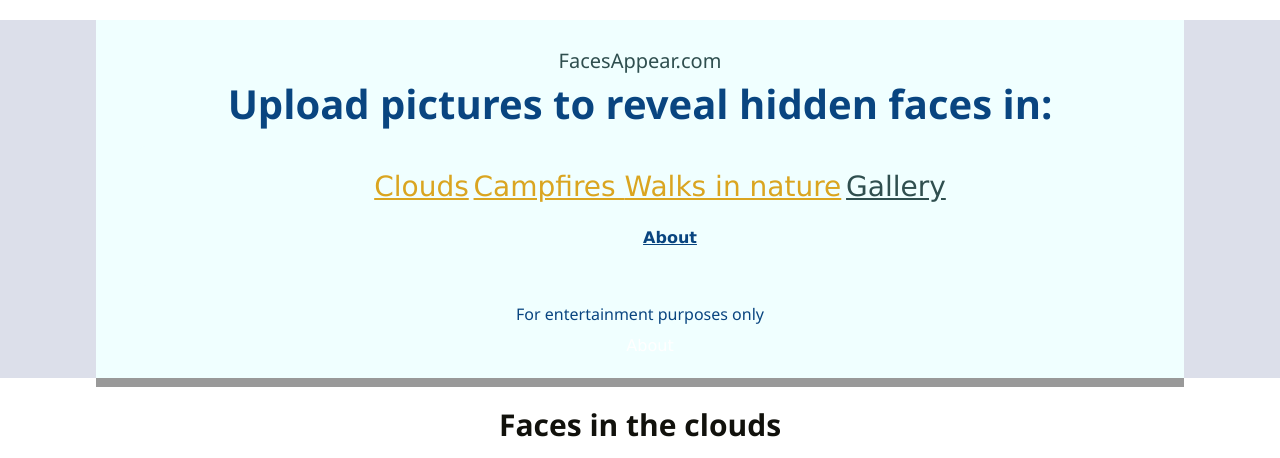
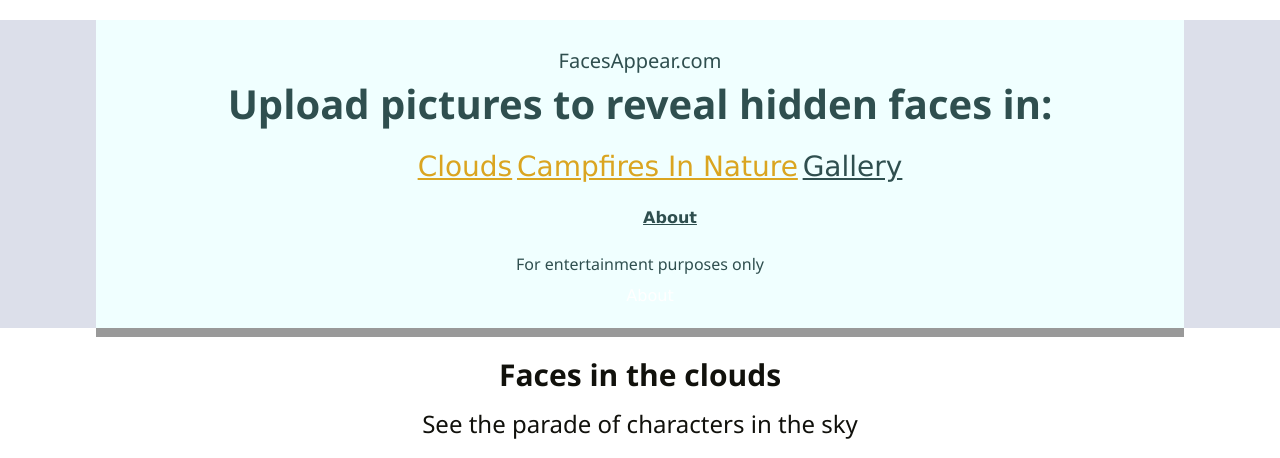
Before and after one commit to DGTBMB/Apparences, a Flask app: page / in a window 1280 px wide. Shown: the top 458 px of the page. Run offline with Flask 2, Linux system fonts and the light colour scheme; some libraries are stand-ins or nearby versions.

Commit message:
Update index.html

```diff
--- a/templates/index.html
+++ b/templates/index.html
@@ -60,9 +60,6 @@
 
         .todo_container {
             background-color: #f0ffff; /*#3982b8;*/
-            padding: 20px;
-            margin: 20px;
-            border-radius: 10px;
             margin-top: 20px;
             margin-bottom: 20px;
             text-align: center;
@@ -382,28 +379,28 @@
     <div class="header">
     <div class= "header_container">
         <div class="header-text">
-            <h4 style="ccolor:  rgb(9,69,128)" >FacesAppear.com</h4>
-            <h3 style= "color:  rgb(9,69,128); font-size: 40px"><strong>Upload  pictures to reveal hidden faces in:</strong></h3>
+            <h4 style="color:  darkslategray" >FacesAppear.com</h4>
+            <h3 style= "color: darkslategray; font-size: 40px"><strong>Upload pictures to reveal hidden faces in:</strong></h3>
 
             <div class="todo_container">
                 <ul class="todo-list">
 
                 <a href="#cloud" class="todo_links" span style= "color: goldenrod; font-size: 28px">Clouds</a> </span>
                <a href="#fire" class="todo_links" span style= "color: goldenrod; font-size: 28px">Campfires </a></span>
-                <a href="#cemetery" class="todo_links" span style= "color: goldenrod; font-size: 28px">Walks in nature</a> </span>
+                <a href="#cemetery" class="todo_links" span style= "color: goldenrod; font-size: 28px">In Nature</a> </span>
 
-                <a href="/gallery" class="todo_links" span style= "rgb(9,69,128); font-size: 28px">Gallery</a></span>
+                <a href="/gallery" class="todo_links" span style= "darkslategray; font-size: 28px">Gallery</a></span>
 
 
 
-                <li><a href="/about" class="header-button" ; style="color: rgb(9,69,128)"><strong><u>About</u></strong></a></li>
+                <li><a href="/about" class="header-button" ; style="color: darkslategray"><strong><u>About</u></strong></a></li>
 
                 </ul>
             </div>
-            <h4 style="color:  rgb(9,69,128)"> </h4>
+            <h4 style="color:  darkslategray"> </h4>
 
 
-            <h6 style="color:  rgb(9,69,128)"> For entertainment purposes only</h6>
+            <h6 style="color:  darkslategray"> For entertainment purposes only</h6>
 
 
             <a href="/about" class="header-button" ; style="color:white">About</a>
```
